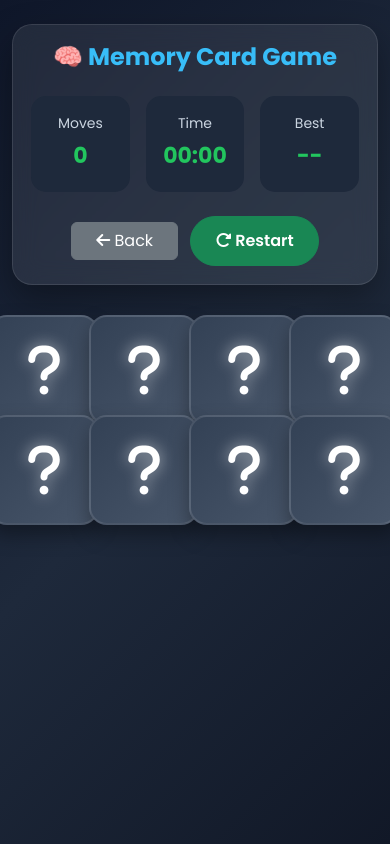
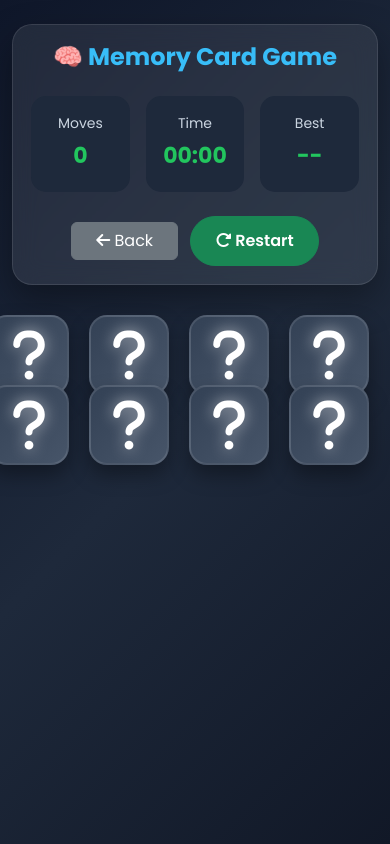
Before and after one commit to Aniket07-coder/memory-card-game, a plain HTML site: page index.html in a window 390 px wide. Both pictures are taken after a click on the button "▶ Start Game". Drawn offline with nearby package versions, Linux system fonts and the light colour scheme.

Commit message:
Updated Game

```diff
--- a/style.css
+++ b/style.css
@@ -161,6 +161,8 @@ body{
     }
 
     .card-box{
+        height: 80px;width: 80px;
+        border-radius: 10px;
         font-size: 24px;
     }
 
```
